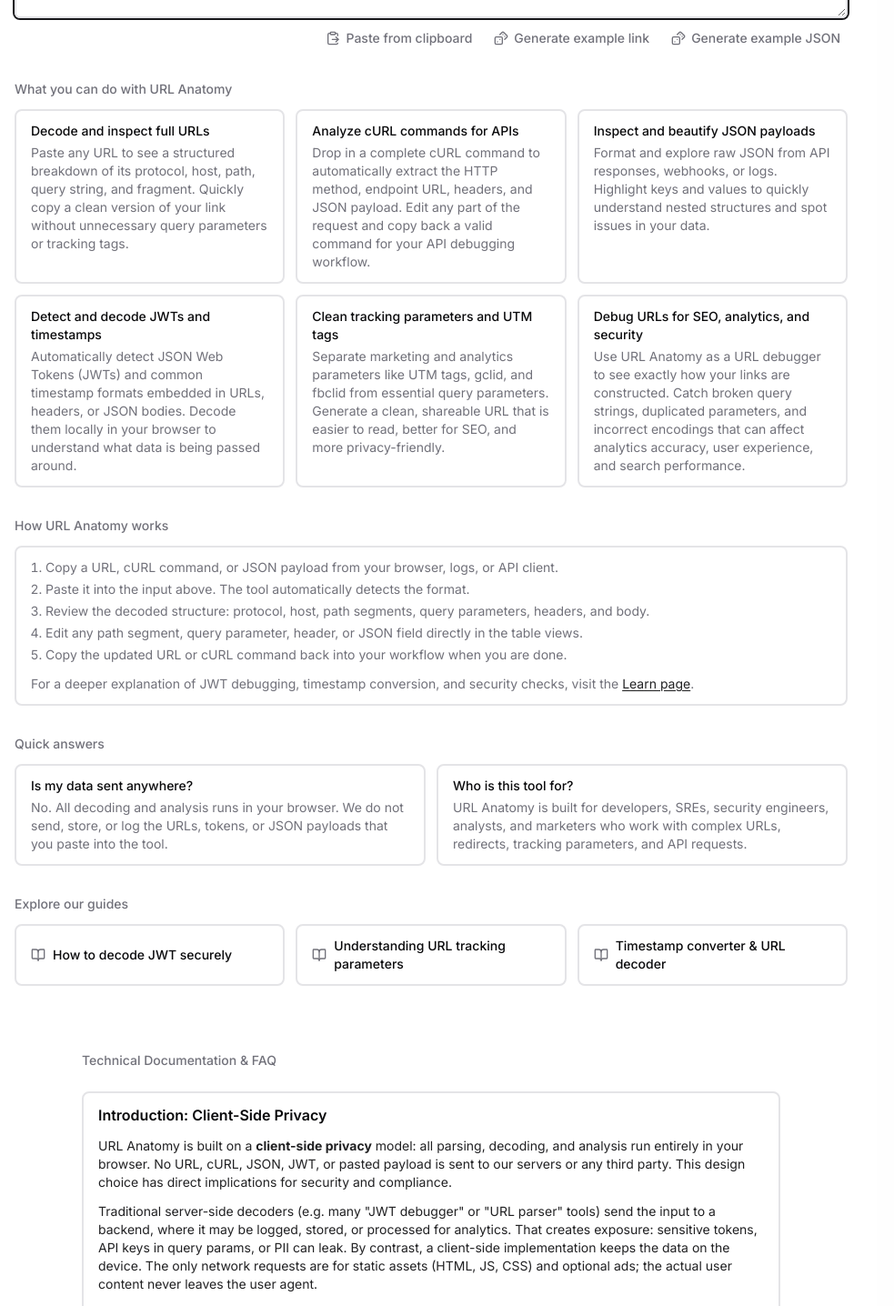
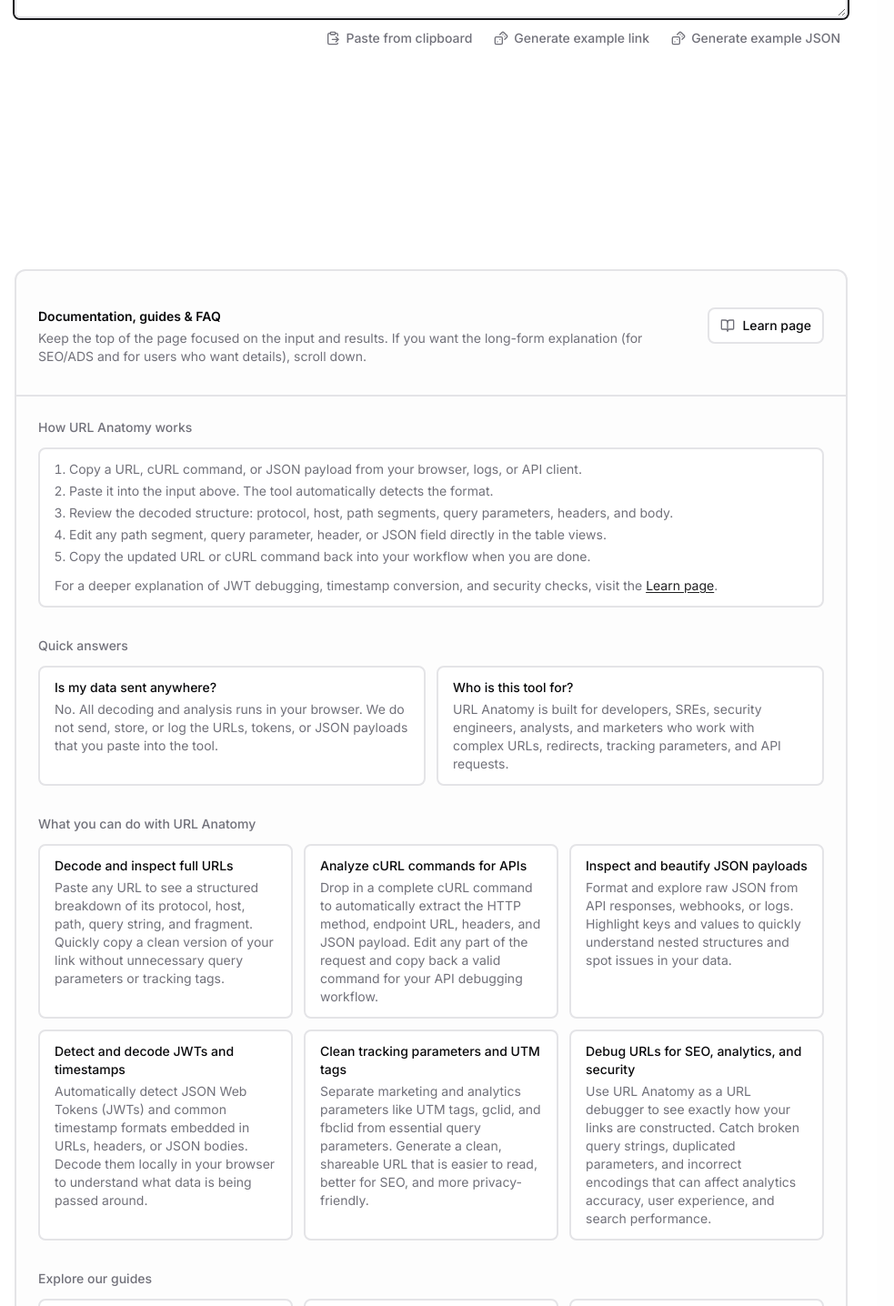
Before and after one commit to TheMegafuji/URLAnatomy, a Next.js app: page / in a window 1280 px wide. Shown: the part 420-1856 px from the top of the page at 91% size, without its empty margins (0-983 px from the left). Built offline with nearby package versions, Linux system fonts and the light colour scheme; no server answers.

Commit message:
feat: reorganize homepage layout to enhance documentation visibility and improve user experience

```diff
--- a/src/app/page.tsx
+++ b/src/app/page.tsx
@@ -601,77 +601,48 @@ export default function Home() {
             </motion.section>
           )}
 
-          <section className="mb-8" aria-labelledby="what-you-can-do-heading">
-            <h2
-              id="what-you-can-do-heading"
-              className="text-sm font-medium text-muted-foreground mb-3"
+          <section
+            id="docs"
+            className="mt-20 sm:mt-[180px] lg:mt-[240px] mb-10 rounded-xl border-2 border-border bg-muted/20 overflow-hidden"
+            aria-labelledby="docs-heading"
           >
-              What you can do with URL Anatomy
+            <div className="px-4 pt-10 pb-8 sm:px-6">
+              <div className="flex flex-col gap-3 sm:flex-row sm:items-start sm:justify-between">
+                <div>
+                  <h2 id="docs-heading" className="text-sm font-semibold text-foreground">
+                    Documentation, guides & FAQ
                   </h2>
-            <div className="grid gap-3 md:grid-cols-2 xl:grid-cols-3">
-              <div className="rounded-lg border-2 border-border bg-card px-4 py-3 text-sm">
-                <h3 className="font-medium text-foreground mb-1">Decode and inspect full URLs</h3>
-                <p className="text-muted-foreground">
-                  Paste any URL to see a structured breakdown of its protocol, host, path, query
-                  string, and fragment. Quickly copy a clean version of your link without unnecessary
-                  query parameters or tracking tags.
+                  <p className="text-sm text-muted-foreground mt-1 max-w-2xl">
+                    Keep the top of the page focused on the input and results. If you want the long-form explanation
+                    (for SEO/ADS and for users who want details), scroll down.
                   </p>
                 </div>
-              <div className="rounded-lg border-2 border-border bg-card px-4 py-3 text-sm">
-                <h3 className="font-medium text-foreground mb-1">Analyze cURL commands for APIs</h3>
-                <p className="text-muted-foreground">
-                  Drop in a complete cURL command to automatically extract the HTTP method, endpoint
-                  URL, headers, and JSON payload. Edit any part of the request and copy back a valid
-                  command for your API debugging workflow.
-                </p>
-              </div>
-              <div className="rounded-lg border-2 border-border bg-card px-4 py-3 text-sm">
-                <h3 className="font-medium text-foreground mb-1">Inspect and beautify JSON payloads</h3>
-                <p className="text-muted-foreground">
-                  Format and explore raw JSON from API responses, webhooks, or logs. Highlight keys
-                  and values to quickly understand nested structures and spot issues in your data.
-                </p>
-              </div>
-              <div className="rounded-lg border-2 border-border bg-card px-4 py-3 text-sm">
-                <h3 className="font-medium text-foreground mb-1">
-                  Detect and decode JWTs and timestamps
-                </h3>
-                <p className="text-muted-foreground">
-                  Automatically detect JSON Web Tokens (JWTs) and common timestamp formats embedded
-                  in URLs, headers, or JSON bodies. Decode them locally in your browser to understand
-                  what data is being passed around.
-                </p>
-              </div>
-              <div className="rounded-lg border-2 border-border bg-card px-4 py-3 text-sm">
-                <h3 className="font-medium text-foreground mb-1">
-                  Clean tracking parameters and UTM tags
-                </h3>
-                <p className="text-muted-foreground">
-                  Separate marketing and analytics parameters like UTM tags, gclid, and fbclid from
-                  essential query parameters. Generate a clean, shareable URL that is easier to read,
-                  better for SEO, and more privacy-friendly.
-                </p>
-              </div>
-              <div className="rounded-lg border-2 border-border bg-card px-4 py-3 text-sm">
-                <h3 className="font-medium text-foreground mb-1">
-                  Debug URLs for SEO, analytics, and security
-                </h3>
-                <p className="text-muted-foreground">
-                  Use URL Anatomy as a URL debugger to see exactly how your links are constructed.
-                  Catch broken query strings, duplicated parameters, and incorrect encodings that can
-                  affect analytics accuracy, user experience, and search performance.
-                </p>
+                <div className="flex items-center gap-2">
+                  <Link
+                    href="/learn"
+                    className="inline-flex items-center gap-2 rounded-lg border-2 border-border bg-card px-3 py-2 text-sm font-medium text-foreground hover:bg-muted/30 transition-colors"
+                  >
+                    <BookOpen className="h-4 w-4 shrink-0 text-muted-foreground" aria-hidden />
+                    Learn page
+                  </Link>
                 </div>
               </div>
-          </section>
+            </div>
 
-          <section className="mb-8" aria-labelledby="how-it-works-heading">
-            <h2
+            <motion.div
+              initial={false}
+              animate={{ opacity: 1, y: 0 }}
+              transition={{ duration: 0.35 }}
+              className="border-t-2 border-border"
+            >
+              <div className="px-4 pb-8 pt-6 sm:px-6 space-y-8">
+                <section aria-labelledby="how-it-works-heading">
+                  <h3
                     id="how-it-works-heading"
                     className="text-sm font-medium text-muted-foreground mb-3"
                   >
                     How URL Anatomy works
-            </h2>
+                  </h3>
                   <div className="rounded-lg border-2 border-border bg-card px-4 py-3 text-sm">
                     <ol className="list-decimal pl-4 space-y-1 text-muted-foreground">
                       <li>Copy a URL, cURL command, or JSON payload from your browser, logs, or API client.</li>
@@ -690,23 +661,23 @@ export default function Home() {
                   </div>
                 </section>
 
-          <section className="mb-8" aria-labelledby="homepage-faq-heading">
-            <h2
+                <section aria-labelledby="homepage-faq-heading">
+                  <h3
                     id="homepage-faq-heading"
                     className="text-sm font-medium text-muted-foreground mb-3"
                   >
                     Quick answers
-            </h2>
+                  </h3>
                   <div className="grid gap-3 md:grid-cols-2">
                     <div className="rounded-lg border-2 border-border bg-card px-4 py-3 text-sm">
-                <h3 className="font-medium text-foreground mb-1">Is my data sent anywhere?</h3>
+                      <h4 className="font-medium text-foreground mb-1">Is my data sent anywhere?</h4>
                       <p className="text-muted-foreground">
                         No. All decoding and analysis runs in your browser. We do not send, store, or log the URLs, tokens,
                         or JSON payloads that you paste into the tool.
                       </p>
                     </div>
                     <div className="rounded-lg border-2 border-border bg-card px-4 py-3 text-sm">
-                <h3 className="font-medium text-foreground mb-1">Who is this tool for?</h3>
+                      <h4 className="font-medium text-foreground mb-1">Who is this tool for?</h4>
                       <p className="text-muted-foreground">
                         URL Anatomy is built for developers, SREs, security engineers, analysts, and marketers who work with
                         complex URLs, redirects, tracking parameters, and API requests.
@@ -715,10 +686,74 @@ export default function Home() {
                   </div>
                 </section>
 
-          <section className="mb-8" aria-labelledby="featured-guides-heading">
-            <h2 id="featured-guides-heading" className="text-sm font-medium text-muted-foreground mb-3">
+                <section aria-labelledby="what-you-can-do-heading">
+                  <h3
+                    id="what-you-can-do-heading"
+                    className="text-sm font-medium text-muted-foreground mb-3"
+                  >
+                    What you can do with URL Anatomy
+                  </h3>
+                  <div className="grid gap-3 md:grid-cols-2 xl:grid-cols-3">
+                    <div className="rounded-lg border-2 border-border bg-card px-4 py-3 text-sm">
+                      <h4 className="font-medium text-foreground mb-1">Decode and inspect full URLs</h4>
+                      <p className="text-muted-foreground">
+                        Paste any URL to see a structured breakdown of its protocol, host, path, query
+                        string, and fragment. Quickly copy a clean version of your link without unnecessary
+                        query parameters or tracking tags.
+                      </p>
+                    </div>
+                    <div className="rounded-lg border-2 border-border bg-card px-4 py-3 text-sm">
+                      <h4 className="font-medium text-foreground mb-1">Analyze cURL commands for APIs</h4>
+                      <p className="text-muted-foreground">
+                        Drop in a complete cURL command to automatically extract the HTTP method, endpoint
+                        URL, headers, and JSON payload. Edit any part of the request and copy back a valid
+                        command for your API debugging workflow.
+                      </p>
+                    </div>
+                    <div className="rounded-lg border-2 border-border bg-card px-4 py-3 text-sm">
+                      <h4 className="font-medium text-foreground mb-1">Inspect and beautify JSON payloads</h4>
+                      <p className="text-muted-foreground">
+                        Format and explore raw JSON from API responses, webhooks, or logs. Highlight keys
+                        and values to quickly understand nested structures and spot issues in your data.
+                      </p>
+                    </div>
+                    <div className="rounded-lg border-2 border-border bg-card px-4 py-3 text-sm">
+                      <h4 className="font-medium text-foreground mb-1">
+                        Detect and decode JWTs and timestamps
+                      </h4>
+                      <p className="text-muted-foreground">
+                        Automatically detect JSON Web Tokens (JWTs) and common timestamp formats embedded
+                        in URLs, headers, or JSON bodies. Decode them locally in your browser to understand
+                        what data is being passed around.
+                      </p>
+                    </div>
+                    <div className="rounded-lg border-2 border-border bg-card px-4 py-3 text-sm">
+                      <h4 className="font-medium text-foreground mb-1">
+                        Clean tracking parameters and UTM tags
+                      </h4>
+                      <p className="text-muted-foreground">
+                        Separate marketing and analytics parameters like UTM tags, gclid, and fbclid from
+                        essential query parameters. Generate a clean, shareable URL that is easier to read,
+                        better for SEO, and more privacy-friendly.
+                      </p>
+                    </div>
+                    <div className="rounded-lg border-2 border-border bg-card px-4 py-3 text-sm">
+                      <h4 className="font-medium text-foreground mb-1">
+                        Debug URLs for SEO, analytics, and security
+                      </h4>
+                      <p className="text-muted-foreground">
+                        Use URL Anatomy as a URL debugger to see exactly how your links are constructed.
+                        Catch broken query strings, duplicated parameters, and incorrect encodings that can
+                        affect analytics accuracy, user experience, and search performance.
+                      </p>
+                    </div>
+                  </div>
+                </section>
+
+                <section aria-labelledby="featured-guides-heading">
+                  <h3 id="featured-guides-heading" className="text-sm font-medium text-muted-foreground mb-3">
                     Explore our guides
-            </h2>
+                  </h3>
                   <div className="grid gap-3 sm:grid-cols-2 lg:grid-cols-3">
                     <Link
                       href="/learn"
@@ -744,8 +779,14 @@ export default function Home() {
                   </div>
                 </section>
 
+                <div className="[&>section]:!max-w-none">
                   <SeoAccordion />
+                </div>
+
                 <ChangelogSection />
+              </div>
+            </motion.div>
+          </section>
         </div>
         <SidebarAd />
       </main>
--- a/src/lib/changelog-data.ts
+++ b/src/lib/changelog-data.ts
@@ -10,7 +10,10 @@ export const CHANGELOG_ENTRIES: ChangelogEntry[] = [
   {
     date: '2026-03-18',
     added: [
-      'Payload editor: implemented a JSON fullscreen viewer with line numbers and type-aware highlighting for enhanced JSON visualization.',
+      'Payload editor: added a JSON fullscreen viewer with line numbers and type-aware highlighting.',
+    ],
+    changed: [
+      'Home page: reorganized documentation/FAQ below the input/results with clearer session separation while keeping SEO text always available.',
     ],
   },
   {
```
Lines whose indentation alone changed are shown as unchanged.
